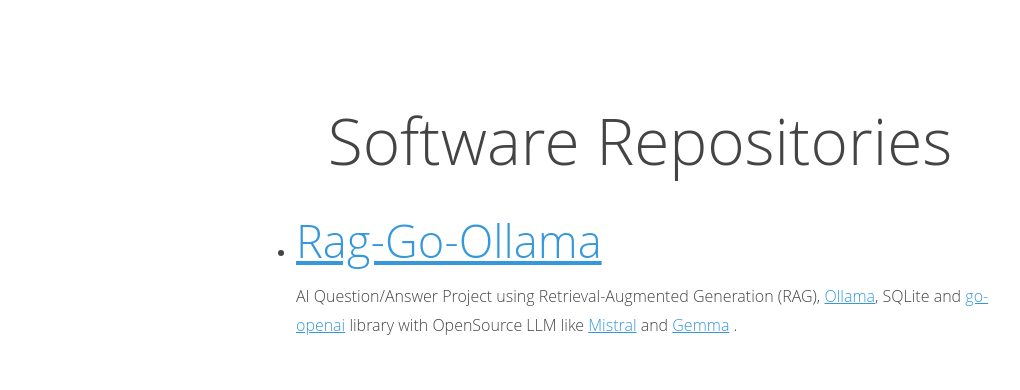
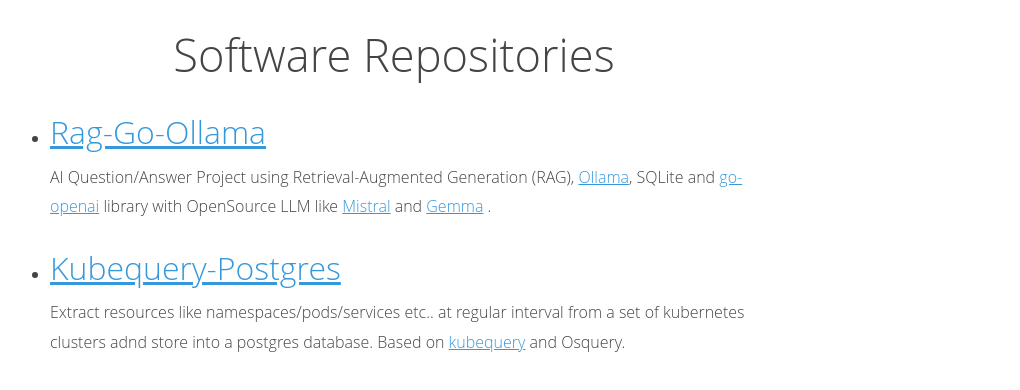
Before and after one commit to christiancadieux/christiancadieux.github.io, a plain HTML site: page index.html in a window 1280 px wide. Shown: the whole page, without its empty margins (0-1020 px from the left). Drawn offline with Linux system fonts and the light colour scheme.

Commit message:
fix index

```diff
--- a/index.html
+++ b/index.html
@@ -5,15 +5,17 @@
 <title>Repos</title>
 <link rel="stylesheet" href="css/air.css">
 </head>
-<body>
-<div style=margin:20px">
+<body style="margin:10px!important">
+<div>
 
-<h1>Software Repositories</h1>
+<h2>Software Repositories</h2>
 
 <ul>
-<li> <h2><a href="https://github.com/christiancadieux/rag-go-ollama/tree/main">Rag-Go-Ollama</a></h2>
-       AI Question/Answer Project using Retrieval-Augmented Generation (RAG), <a href="https://github.com/ollama/ollama">Ollama</a>, SQLite and <a href="https://github.com/sashabaranov/go-openai">go-openai</a> library with OpenSource LLM like <a href="https://ollama.com/library/mistral">Mistral</a> and <a href="https://ollama.com/library/gemma">Gemma</a> .</li>
+<li> <h3><a href="https://github.com/christiancadieux/rag-go-ollama/tree/main">Rag-Go-Ollama</a></h3>
+       AI Question/Answer Project using Retrieval-Augmented Generation (RAG), <a target=_win href="https://github.com/ollama/ollama">Ollama</a>, SQLite and <a target=_win href="https://github.com/sashabaranov/go-openai">go-openai</a> library with OpenSource LLM like <a target=_win href="https://ollama.com/library/mistral">Mistral</a> and <a target=_win href="https://ollama.com/library/gemma">Gemma</a> .</li>
 
+<li> <h3><a href="https://github.com/christiancadieux/kubequery-postgres">Kubequery-Postgres</a></h3>
+       Extract resources like namespaces/pods/services etc.. at regular interval from a set of kubernetes clusters adnd store into a postgres database. Based on <a target=_win href="https://github.com/fleetdm/kubequery">kubequery</a> and Osquery. </li>
 </ul>
 
 </div>
```
